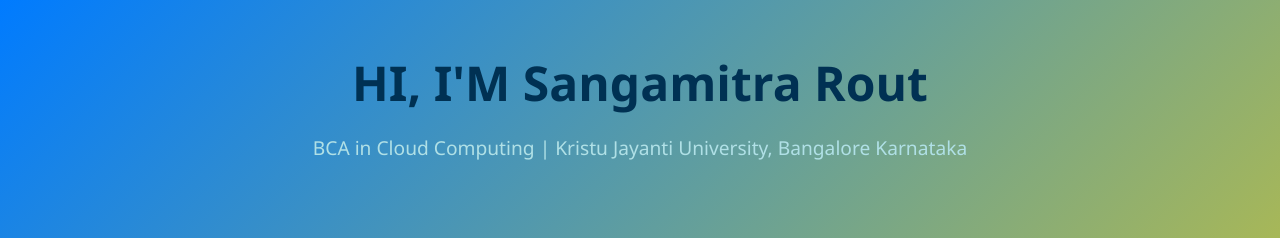
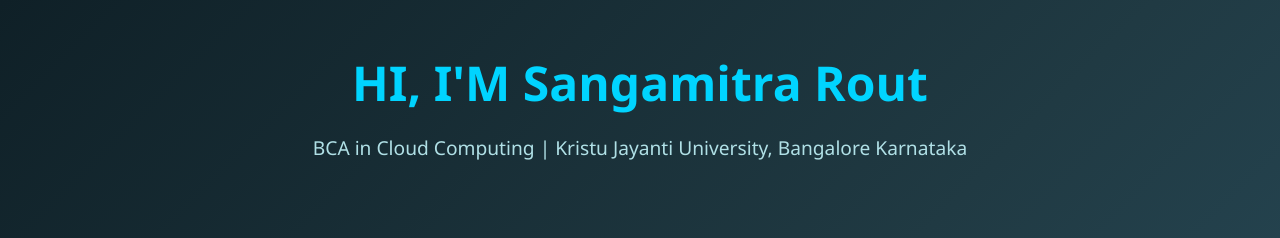
Before and after one commit to sangamitrarout/sangamitra, a plain HTML site: page index.html in a window 1280 px wide. Shown: the top 238 px of the page. Drawn offline with Linux system fonts and the light colour scheme.

Commit message:
Update background and text colors in index.html

```diff
--- a/index.html
+++ b/index.html
@@ -8,8 +8,8 @@
     body {
       margin: 0;
       font-family: 'Segoe UI', Tahoma, Geneva, Verdana, sans-serif;
-      background: linear-gradient(135deg, #007BFF, #FFD700);
-      color: #FF0000;
+      background: linear-gradient(135deg, #0f2027, #203a43, #2c5364);
+      color: #f5f5f5;
     }
     header {
       text-align: center;
@@ -19,7 +19,7 @@
     header h1 {
       font-size: 3em;
       margin: 0;
-      color: #003153;
+      color: #00d4ff;
     }
     header p {
       font-size: 1.2em;
```
